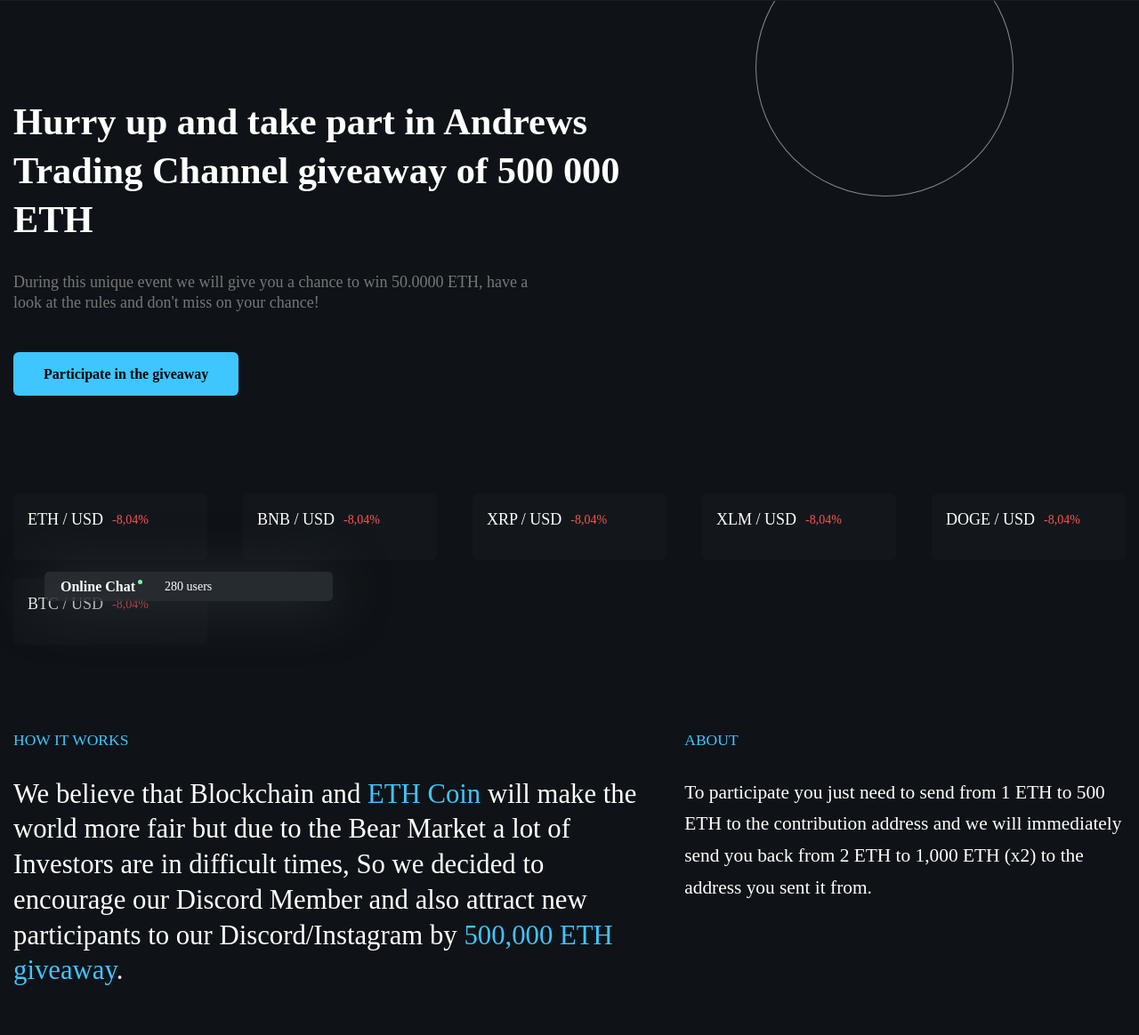
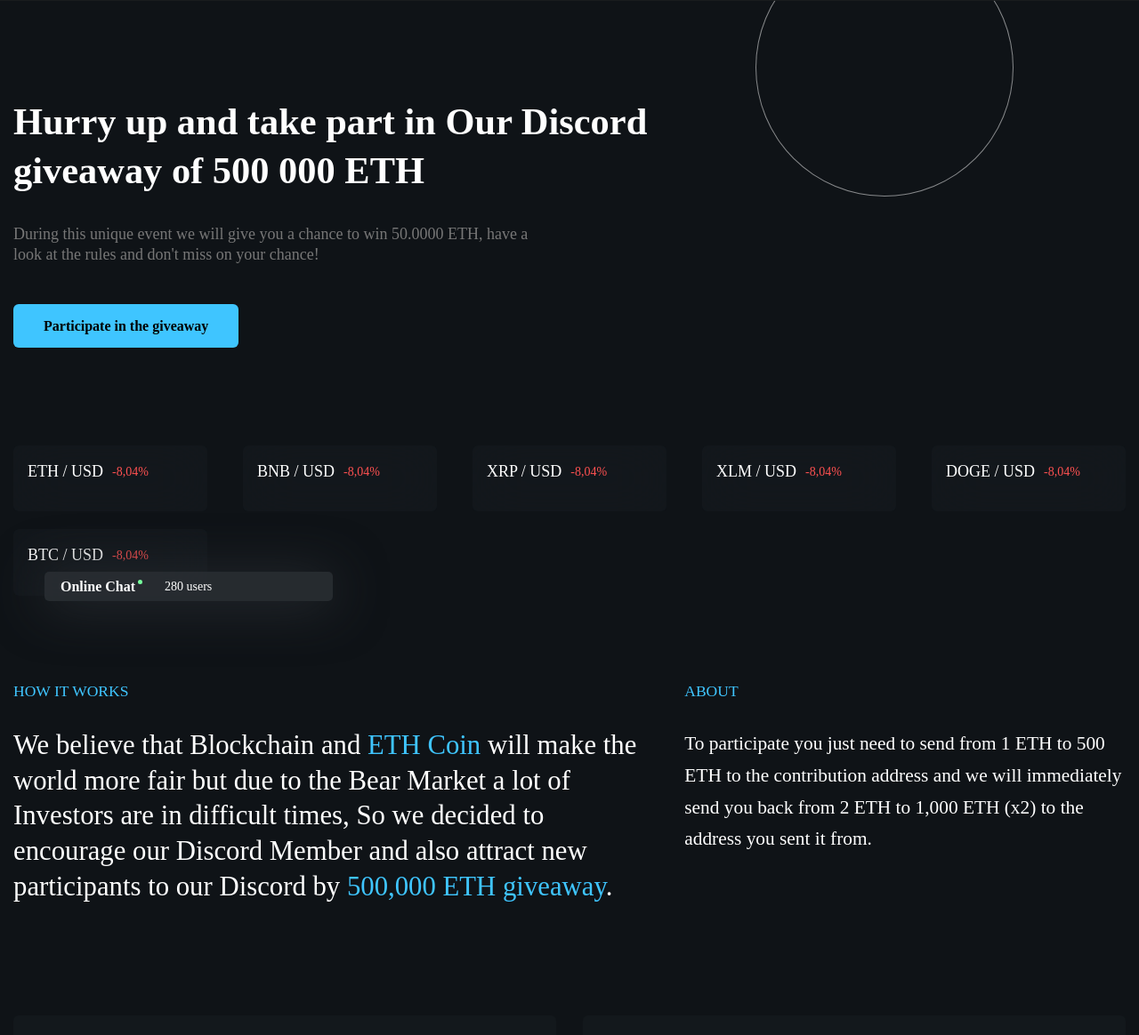
Before and after one commit to DjigbraAndrewEmuoborr/DiscordGiveaway, a plain HTML site: page index.html in a window 1280 px wide. Shown: the part 94-1258 px from the top of the page at 89% size. Drawn offline with Linux system fonts and the light colour scheme; a script that the page names is missing; files whose address does not match are found by name; a web font is replaced by a local one.

Commit message:
Update index.html

```diff
--- a/index.html
+++ b/index.html
@@ -1,7 +1,7 @@
 <!DOCTYPE html>
 <html lang="ru">
   <head>
-    <title>Andrews Trading Ethereum Giveaway</title>
+    <title>Discord Ethereum Giveaway</title>
     <meta charset="UTF-8" />
     <meta name="format-detection" content="telephone=no" />
     <link rel="stylesheet" href="css/style.min.css%3F_v=20211210170924.css" />
@@ -121,7 +121,7 @@
               </div>
               <div class="top__content">
                 <h1 class="top__title">
-                  Hurry up and take part in Andrews Trading Channel giveaway of 500 000 ETH
+                  Hurry up and take part in Our Discord giveaway of 500 000 ETH
                 </h1>
                 <p>
                   During this unique event we will give you a chance to win
@@ -229,7 +229,7 @@
                 We believe that Blockchain and <span>ETH Coin</span> will make
                 the world more fair but due to the Bear Market a lot of
                 Investors are in difficult times, So we decided to encourage our
-                Discord Member and also attract new participants to our Discord/Instagram
+                Discord Member and also attract new participants to our Discord
                 by <span>500,000 ETH giveaway</span>.
               </div>
             </div>
```
